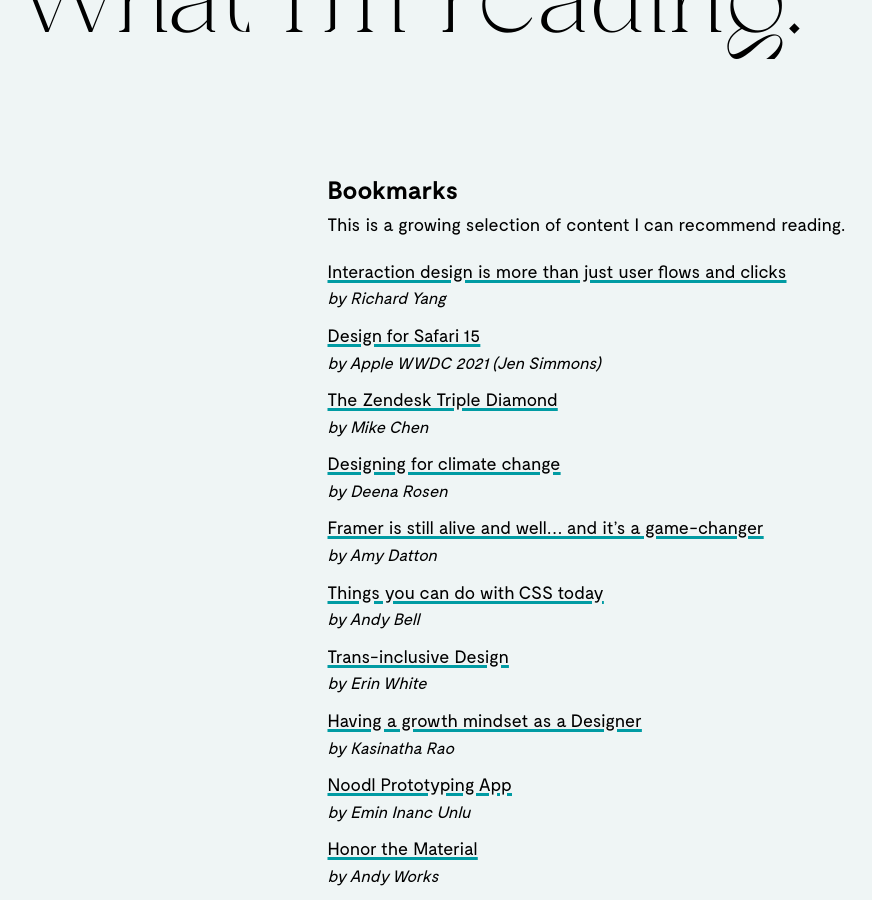
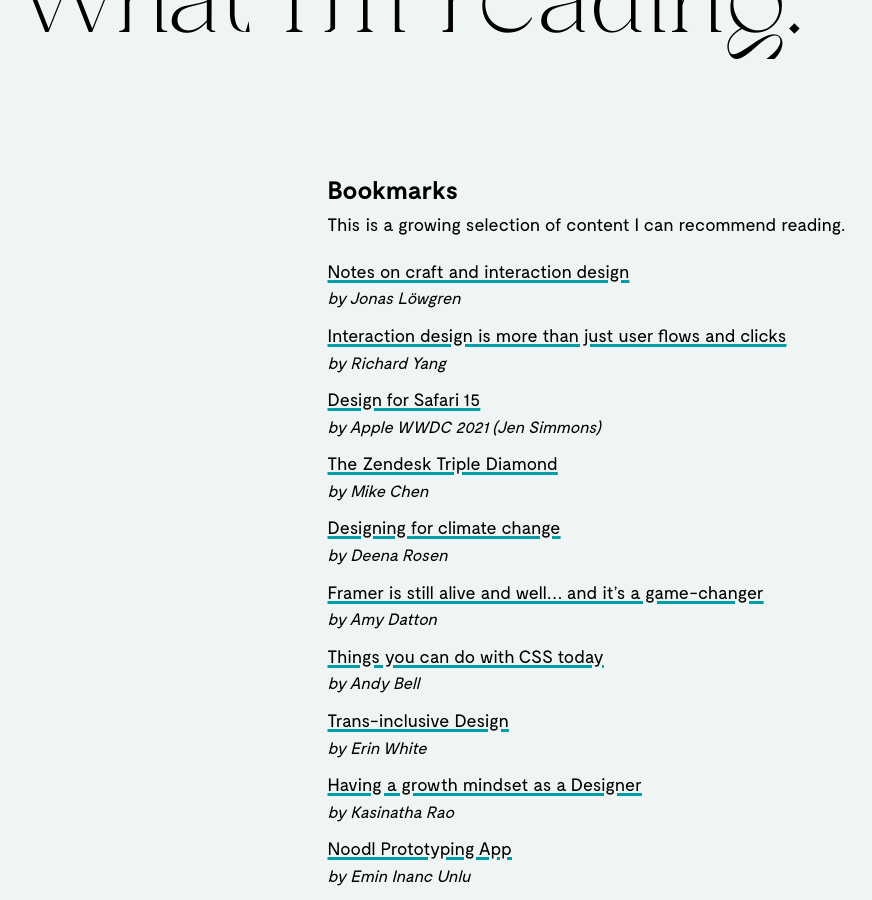
Before and after one commit to jacoblindstrm/jacoblindstrm.github.io, a Jekyll site: the page built from _posts/2020-04-01-what-im-reading.html, in a window 1280 px wide and 900 px high, scrolled down 337 px. Shown: the whole window, without its empty margins (157-1029 px from the left). Built offline with Jekyll 4.4.1, drawn with Linux system fonts in a browser that asks for light colours; comment, search, counter and statistics services are not loaded.

Commit message:
Update articles.yml

```diff
--- a/_data/articles.yml
+++ b/_data/articles.yml
@@ -1,3 +1,6 @@
+- title: Notes on craft and interaction design
+  url: http://jonas.lowgren.info/ncixd.htm
+  author: Jonas Löwgren
 - title: Interaction design is more than just user flows and clicks
   url: https://uxdesign.cc/interaction-design-is-more-than-just-user-flows-and-clicks-4cc37011418c
   author: Richard Yang
```
